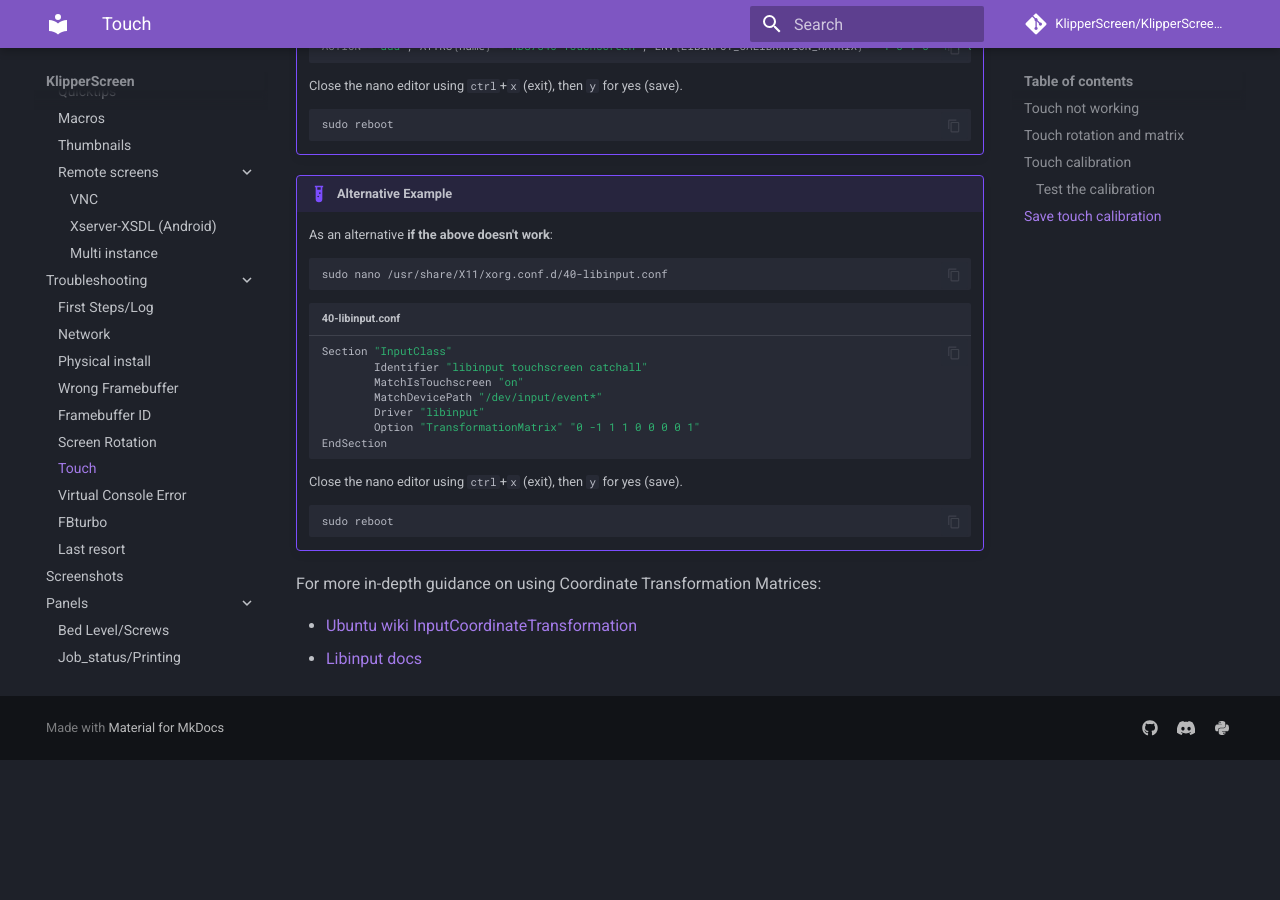
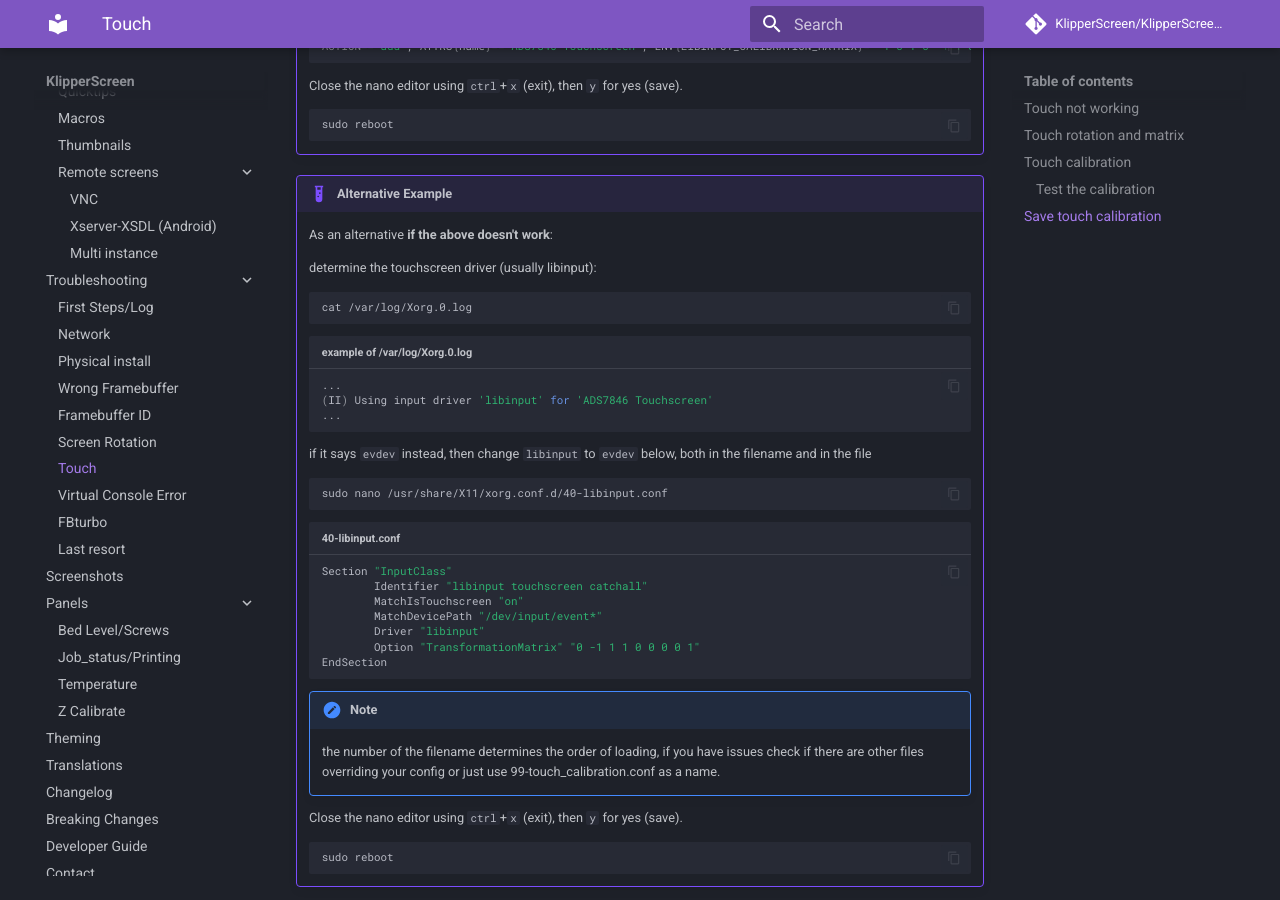
Before and after one commit to Guilouz/KlipperScreen-Flsun-S1, an MkDocs documentation site: the page built from docs/Troubleshooting/Touch_issues.md, in a window 1280 px wide and 900 px high, scrolled down 3934 px. Built offline with MkDocs 1.6.1 and Material for MkDocs 9.7.7, drawn with Linux system fonts in a browser that asks for light colours; comment, search, counter and statistics services are not loaded; before the commit the page ends 4694 px from its top, so only the background shows below that.

Commit message:
docs: add calibration info for evdev

````diff
--- a/docs/Troubleshooting/Touch_issues.md
+++ b/docs/Troubleshooting/Touch_issues.md
@@ -203,6 +203,20 @@
 
     As an alternative **if the above doesn't work**:
 
+    determine the touchscreen driver (usually libinput):
+
+    ```bash
+    cat /var/log/Xorg.0.log
+    ```
+
+    ```bash title="example of /var/log/Xorg.0.log"
+    ...
+    (II) Using input driver 'libinput' for 'ADS7846 Touchscreen'
+    ...
+    ```
+
+    if it says `evdev` instead, then change `libinput` to `evdev` below, both in the filename and in the file
+
     ```bash
     sudo nano /usr/share/X11/xorg.conf.d/40-libinput.conf
     ```
@@ -216,6 +230,11 @@
             Option "TransformationMatrix" "0 -1 1 1 0 0 0 0 1"
     EndSection
     ```
+
+    !!! note
+        the number of the filename determines the order of loading, if you have issues
+        check if there are other files overriding your config or just use 99-touch_calibration.conf as a name.
+
     Close the nano editor using `ctrl`+`x` (exit), then `y` for yes (save).
     ```sh
     sudo reboot
````
